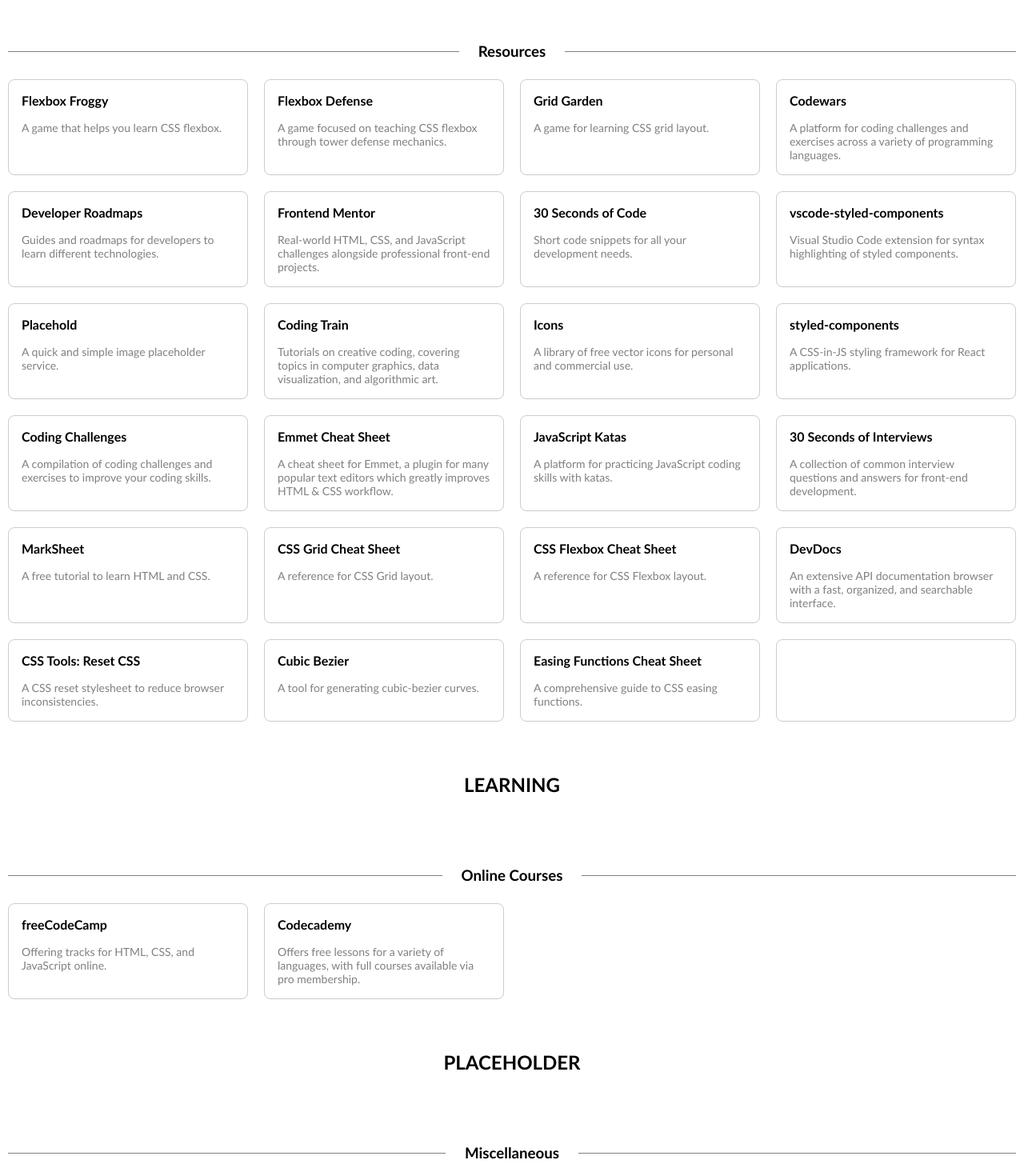
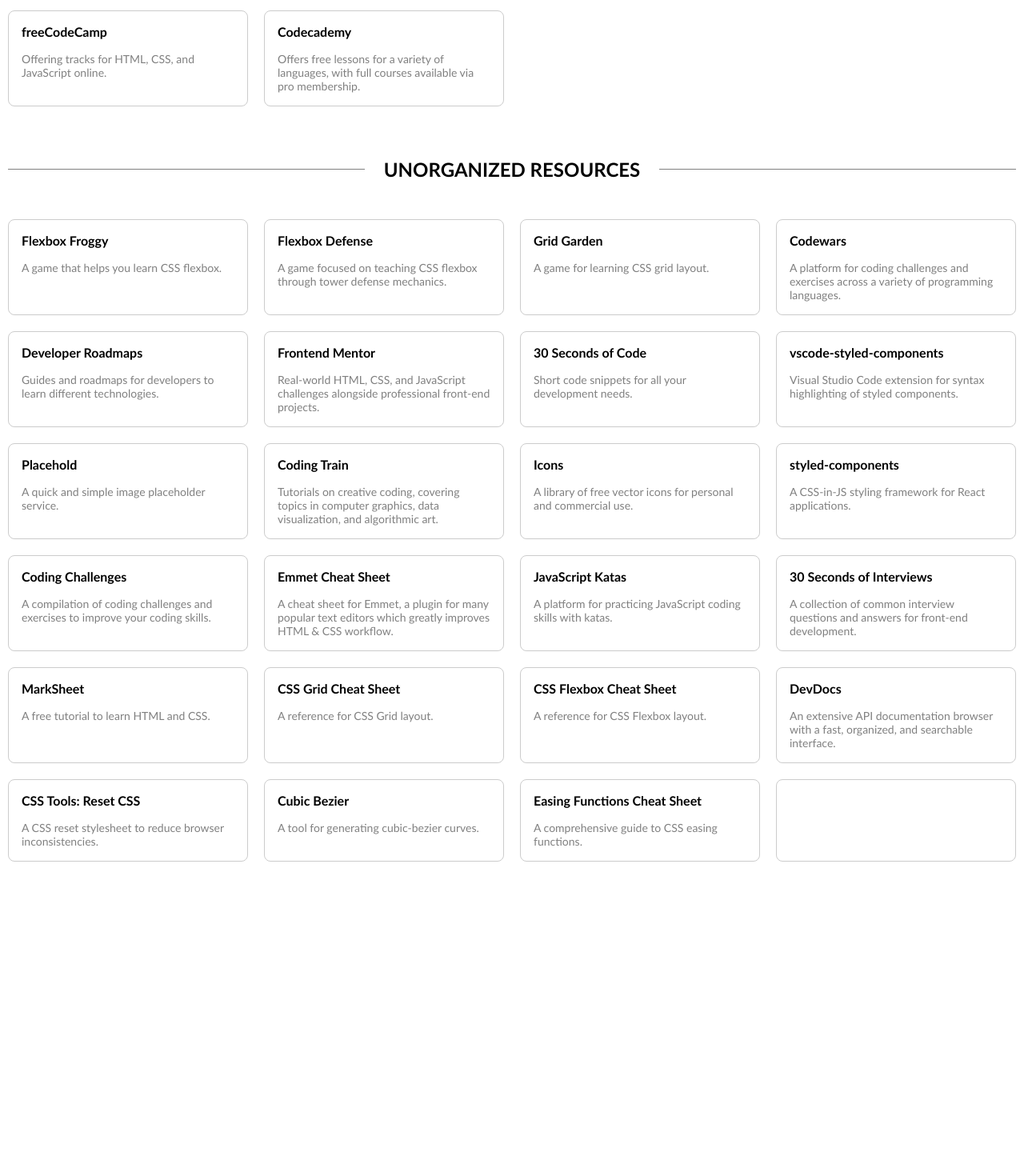
Before and after one commit to PrVille/resources, a React (Vite) app: page / in a window 1280 px wide. Shown: the part 260-1730 px from the top of the page at 80% size. After the commit the page ends 1347 px from the top, so only its background shows below. Built offline with nearby package versions, Linux system fonts and the light colour scheme.

Commit message:
Remove subcategories

```diff
--- a/src/components/Category.tsx
+++ b/src/components/Category.tsx
@@ -1,26 +1,42 @@
 import styled from "styled-components"
 import { FC } from "react"
-import { Category } from "../types/global"
-import Subcategories from "./Subcategories"
+import * as types from "../types/global"
+import Resources from "./Resources"
 
 const StyledCategory = styled.div``
 
+const Line = styled.div`
+  flex: 1;
+  height: 1px;
+  background-color: gray;
+`
+
+const NameContainer = styled.div`
+  display: flex;
+  align-items: center;
+  justify-content: center;
+  padding: 64px 0px 48px 0px;
+`
+
 const Name = styled.h2`
   text-transform: uppercase;
-  text-align: center;
-  padding: 64px 0px 24px 0px;
+  padding: 0 24px;
 `
 
 interface CategoryProps {
-  category: Category
+  category: types.Category
 }
 
 const Category: FC<CategoryProps> = ({ category, ...restProps }) => {
   return (
-    <StyledCategory {...restProps}>
-      <Name>{category.name}</Name>
+    <StyledCategory id={category.name} {...restProps}>
+      <NameContainer>
+        <Line />
+        <Name>{category.name}</Name>
+        <Line />
+      </NameContainer>
 
-      <Subcategories subcategories={category.subcategories} />
+      <Resources resources={category.resources} />
     </StyledCategory>
   )
 }
--- a/src/components/Dropdown.tsx
+++ b/src/components/Dropdown.tsx
@@ -14,8 +14,8 @@ interface DropdownProps {
 
 const Dropdown: FC<DropdownProps> = ({ categories, ...restProps }) => {
   const handleSelectChange = (event: ChangeEvent<HTMLSelectElement>) => {
-    const subcategoryName = event.target.value
-    const section = document.getElementById(subcategoryName)
+    const categoryName = event.target.value
+    const section = document.getElementById(categoryName)
     if (section) {
       section.scrollIntoView({ behavior: "smooth" })
     }
@@ -24,13 +24,9 @@ const Dropdown: FC<DropdownProps> = ({ categories, ...restProps }) => {
   return (
     <StyledDropdown onChange={handleSelectChange} {...restProps}>
       {categories.map((category, index) => (
-        <optgroup label={category.name} key={index}>
-          {category.subcategories.map((subcategory, subIndex) => (
-            <option value={subcategory.name} key={subIndex}>
-              {subcategory.name}
-            </option>
-          ))}
-        </optgroup>
+        <option value={category.name} key={index}>
+          {category.name}
+        </option>
       ))}
     </StyledDropdown>
   )
--- a/src/components/Subcategories.tsx
+++ /dev/null
@@ -1,25 +0,0 @@
-import { FC } from "react"
-import styled from "styled-components"
-import * as types from "../types/global"
-import Subcategory from "./Subcategory"
-
-const StyledSubcategories = styled.div``
-
-interface SubcategoriesProps {
-  subcategories: types.Subcategory[]
-}
-
-const Subcategories: FC<SubcategoriesProps> = ({
-  subcategories,
-  ...restProps
-}) => {
-  return (
-    <StyledSubcategories {...restProps}>
-      {subcategories.map((subcategory, index) => (
-        <Subcategory key={index} subcategory={subcategory} />
-      ))}
-    </StyledSubcategories>
-  )
-}
-
-export default Subcategories
--- a/src/components/Subcategory.tsx
+++ /dev/null
@@ -1,43 +0,0 @@
-import styled from "styled-components"
-import { FC } from "react"
-import * as types from "../types/global"
-import Resources from "./Resources"
-
-const StyledSubcategory = styled.div``
-
-const Line = styled.div`
-  flex: 1;
-  height: 1px;
-  background-color: gray;
-`
-
-const NameContainer = styled.div`
-  display: flex;
-  align-items: center;
-  justify-content: center;
-  padding: 64px 0px 24px 0px;
-`
-
-const Name = styled.h3`
-  padding: 0 24px;
-`
-
-interface SubcategoryProps {
-  subcategory: types.Subcategory
-}
-
-const Subcategory: FC<SubcategoryProps> = ({ subcategory, ...restProps }) => {
-  return (
-    <StyledSubcategory id={subcategory.name} {...restProps}>
-      <NameContainer>
-        <Line />
-        <Name>{subcategory.name}</Name>
-        <Line />
-      </NameContainer>
-
-      <Resources resources={subcategory.resources} />
-    </StyledSubcategory>
-  )
-}
-
-export default Subcategory
--- a/src/data/resources.json
+++ b/src/data/resources.json
@@ -1,10 +1,22 @@
 {
   "categories": [
     {
+      "name": "Learning",
+      "resources": [
+        {
+          "title": "freeCodeCamp",
+          "description": "Offering tracks for HTML, CSS, and JavaScript online.",
+          "url": "https://www.freecodecamp.org"
+        },
+        {
+          "title": "Codecademy",
+          "description": "Offers free lessons for a variety of languages, with full courses available via pro membership.",
+          "url": "https://www.codecademy.com"
+        }
+      ]
+    },
+    {
       "name": "Unorganized Resources",
-      "subcategories": [
-        {
-          "name": "Resources",
       "resources": [
         {
           "title": "Flexbox Froggy",
@@ -129,41 +141,4 @@
       ]
     }
   ]
-    },
-    {
-      "name": "Learning",
-      "subcategories": [
-        {
-          "name": "Online Courses",
-          "resources": [
-            {
-              "title": "freeCodeCamp",
-              "description": "Offering tracks for HTML, CSS, and JavaScript online.",
-              "url": "https://www.freecodecamp.org"
-            },
-            {
-              "title": "Codecademy",
-              "description": "Offers free lessons for a variety of languages, with full courses available via pro membership.",
-              "url": "https://www.codecademy.com"
 }
-          ]
-        }
-      ]
-    },
-    {
-      "name": "Placeholder",
-      "subcategories": [
-        {
-          "name": "Miscellaneous",
-          "resources": [
-            {
-              "title": "Example Resource",
-              "description": "An example description for a placeholder resource.",
-              "url": "http://example.com"
-            }
-          ]
-        }
-      ]
-    }
-  ]
-}
```
Also changed, not shown: src/components/Card.tsx (deleted, +0 -29 lines), src/components/Grid.tsx (deleted, +0 -21 lines), src/types/global.ts (+1 -6 lines). Lines whose indentation alone changed are shown as unchanged.
